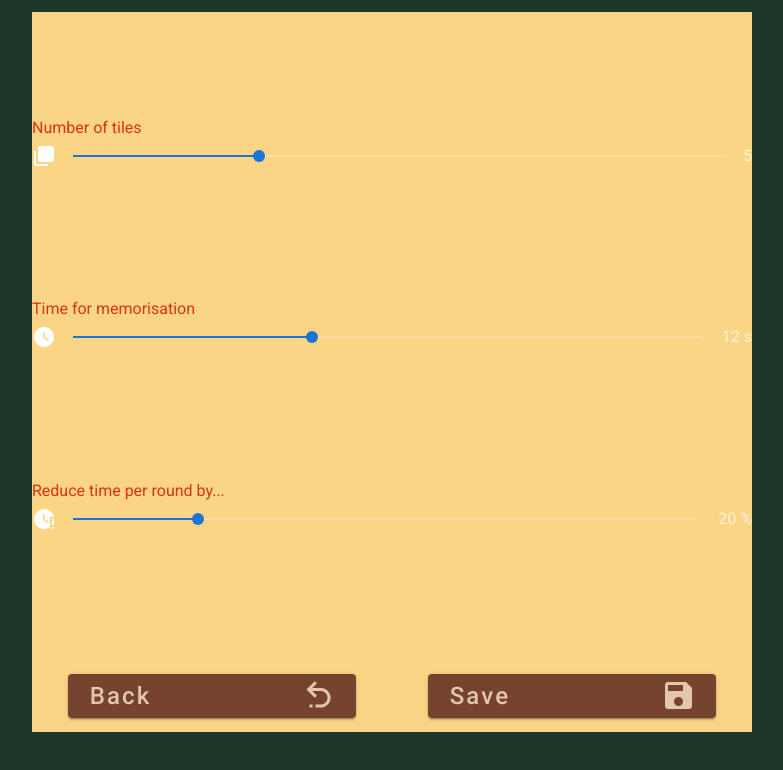
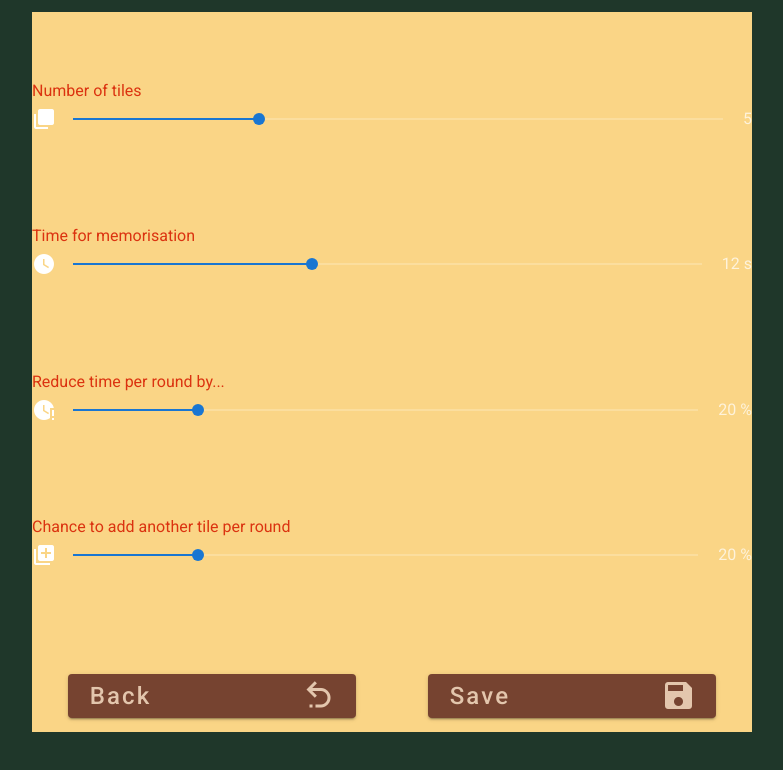
Before and after one commit to LiathHelvetica/MonkiGame, a Nuxt app in the folder MonkiGame/: page / in a window 1280 px wide. Both pictures are taken after a click on the button "Options". Shown: the top 770 px of the page, without its empty margins (248-1031 px from the left). Built offline with nearby package versions, Linux system fonts and the light colour scheme.

Commit message:
added configuration for extra tile on round end

```diff
--- a/MonkiGame/components/Options.vue
+++ b/MonkiGame/components/Options.vue
@@ -65,6 +65,14 @@ export default {
         max: gameOptionsRestrictions.MAX_TIME_REDUCTION_NUMBER,
         suffix: ' %',
       },
+      chanceToAddTile: {
+        label: 'Chance to add another tile per round',
+        value: defaultGameOptions.chanceToAddTile,
+        icon: 'mdi-plus-box-multiple',
+        min: gameOptionsRestrictions.MIN_CHANCE_TO_ADD_TILE,
+        max: gameOptionsRestrictions.MAX_CHANCE_TO_ADD_TILE,
+        suffix: ' %',
+      },
     }
   },
   methods: {
--- a/MonkiGame/store/index.js
+++ b/MonkiGame/store/index.js
@@ -18,6 +18,7 @@ const store = () => {
           tilesNumber: 5,
           timeReductionFactor: 0.8,
           phase2Time: 30000,
+          chanceToAddTile: 20,
         },
         TILE_SIZE: 15,
         GAME_OPTIONS_RESTRICTIONS: {
@@ -27,6 +28,8 @@ const store = () => {
           MIN_TILES_NUMBER: 1,
           MIN_PHASE_1_TIME: 1,
           MIN_TIME_REDUCTION_NUMBER: 0,
+          MAX_CHANCE_TO_ADD_TILE: 100,
+          MIN_CHANCE_TO_ADD_TILE: 0,
         },
         ICONS: {
           GIT_HUB_ICON: require('assets/icons/GitHubIcon.png'),
```
